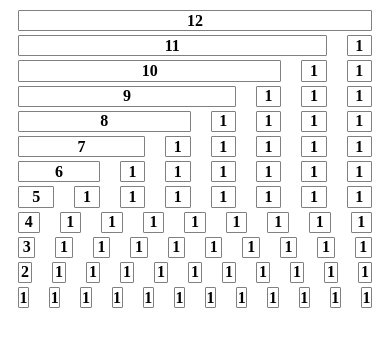
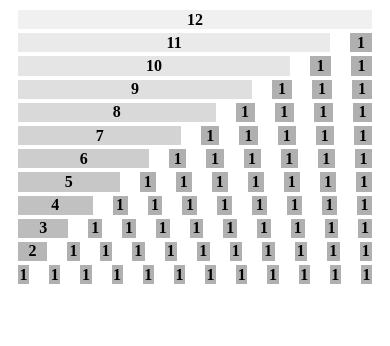
Before and after one commit to nyvang/sass-flex-grid, a plain HTML site: page index.html in a window 390 px wide. Drawn offline with Linux system fonts and the light colour scheme.

Commit message:
12x 1-column bug - fixed!
The bug has been fixed simply by removing the 1px border, which was
there only to visualize the columns. Added a background color instead.

The pixel size has been converted and replaced with 'em' based values
instead. Due to this, the calculations within the algorithm has been
optimized, giving a better result in the browser.

TODO: Mobile-first design, and @media-queries in general.

```diff
--- a/index.html
+++ b/index.html
@@ -9,117 +9,117 @@
 <body class="flex-grid">
 
     <div class="flex-row">
-        <div class="flex-col gw_12"><b>12</b>  </div>
+        <div class="flex-col gwd_12"><b>12</b>  </div>
     </div>
 
     <div class="flex-row">
-        <div class="flex-col gw_11"><b>11</b>  </div>
-        <div class="flex-col gw_1"><b>1</b>  </div>
+        <div class="flex-col gwd_11"><b>11</b>  </div>
+        <div class="flex-col gwd_1"><b>1</b>  </div>
     </div>
 
     <div class="flex-row">
-        <div class="flex-col gw_10"><b>10</b>  </div>
-        <div class="flex-col gw_1"><b>1</b>  </div>
-        <div class="flex-col gw_1"><b>1</b>  </div>
+        <div class="flex-col gwd_10"><b>10</b>  </div>
+        <div class="flex-col gwd_1"><b>1</b>  </div>
+        <div class="flex-col gwd_1"><b>1</b>  </div>
     </div>
 
     <div class="flex-row">
-        <div class="flex-col gw_9"><b>9</b>  </div>
-        <div class="flex-col gw_1"><b>1</b>  </div>
-        <div class="flex-col gw_1"><b>1</b>  </div>
-        <div class="flex-col gw_1"><b>1</b>  </div>
+        <div class="flex-col gwd_9"><b>9</b>  </div>
+        <div class="flex-col gwd_1"><b>1</b>  </div>
+        <div class="flex-col gwd_1"><b>1</b>  </div>
+        <div class="flex-col gwd_1"><b>1</b>  </div>
     </div>
 
     <div class="flex-row">
-        <div class="flex-col gw_8"><b>8</b>  </div>
-        <div class="flex-col gw_1"><b>1</b>  </div>
-        <div class="flex-col gw_1"><b>1</b>  </div>
-        <div class="flex-col gw_1"><b>1</b>  </div>
-        <div class="flex-col gw_1"><b>1</b>  </div>
+        <div class="flex-col gwd_8"><b>8</b>  </div>
+        <div class="flex-col gwd_1"><b>1</b>  </div>
+        <div class="flex-col gwd_1"><b>1</b>  </div>
+        <div class="flex-col gwd_1"><b>1</b>  </div>
+        <div class="flex-col gwd_1"><b>1</b>  </div>
     </div>
 
     <div class="flex-row">
-        <div class="flex-col gw_7"><b>7</b>  </div>
-        <div class="flex-col gw_1"><b>1</b>  </div>
-        <div class="flex-col gw_1"><b>1</b>  </div>
-        <div class="flex-col gw_1"><b>1</b>  </div>
-        <div class="flex-col gw_1"><b>1</b>  </div>
-        <div class="flex-col gw_1"><b>1</b>  </div>
+        <div class="flex-col gwd_7"><b>7</b>  </div>
+        <div class="flex-col gwd_1"><b>1</b>  </div>
+        <div class="flex-col gwd_1"><b>1</b>  </div>
+        <div class="flex-col gwd_1"><b>1</b>  </div>
+        <div class="flex-col gwd_1"><b>1</b>  </div>
+        <div class="flex-col gwd_1"><b>1</b>  </div>
     </div>
 
     <div class="flex-row">
-        <div class="flex-col gw_6"><b>6</b>  </div>
-        <div class="flex-col gw_1"><b>1</b>  </div>
-        <div class="flex-col gw_1"><b>1</b>  </div>
-        <div class="flex-col gw_1"><b>1</b>  </div>
-        <div class="flex-col gw_1"><b>1</b>  </div>
-        <div class="flex-col gw_1"><b>1</b>  </div>
-        <div class="flex-col gw_1"><b>1</b>  </div>
+        <div class="flex-col gwd_6"><b>6</b>  </div>
+        <div class="flex-col gwd_1"><b>1</b>  </div>
+        <div class="flex-col gwd_1"><b>1</b>  </div>
+        <div class="flex-col gwd_1"><b>1</b>  </div>
+        <div class="flex-col gwd_1"><b>1</b>  </div>
+        <div class="flex-col gwd_1"><b>1</b>  </div>
+        <div class="flex-col gwd_1"><b>1</b>  </div>
     </div>
 
     <div class="flex-row">
-        <div class="flex-col gw_5"><b>5</b>  </div>
-        <div class="flex-col gw_1"><b>1</b>  </div>
-        <div class="flex-col gw_1"><b>1</b>  </div>
-        <div class="flex-col gw_1"><b>1</b>  </div>
-        <div class="flex-col gw_1"><b>1</b>  </div>
-        <div class="flex-col gw_1"><b>1</b>  </div>
-        <div class="flex-col gw_1"><b>1</b>  </div>
-        <div class="flex-col gw_1"><b>1</b>  </div>
+        <div class="flex-col gwd_5"><b>5</b>  </div>
+        <div class="flex-col gwd_1"><b>1</b>  </div>
+        <div class="flex-col gwd_1"><b>1</b>  </div>
+        <div class="flex-col gwd_1"><b>1</b>  </div>
+        <div class="flex-col gwd_1"><b>1</b>  </div>
+        <div class="flex-col gwd_1"><b>1</b>  </div>
+        <div class="flex-col gwd_1"><b>1</b>  </div>
+        <div class="flex-col gwd_1"><b>1</b>  </div>
     </div>
 
     <div class="flex-row">
-        <div class="flex-col gw_4"><b>4</b>  </div>
-        <div class="flex-col gw_1"><b>1</b>  </div>
-        <div class="flex-col gw_1"><b>1</b>  </div>
-        <div class="flex-col gw_1"><b>1</b>  </div>
-        <div class="flex-col gw_1"><b>1</b>  </div>
-        <div class="flex-col gw_1"><b>1</b>  </div>
-        <div class="flex-col gw_1"><b>1</b>  </div>
-        <div class="flex-col gw_1"><b>1</b>  </div>
-        <div class="flex-col gw_1"><b>1</b>  </div>
+        <div class="flex-col gwd_4"><b>4</b>  </div>
+        <div class="flex-col gwd_1"><b>1</b>  </div>
+        <div class="flex-col gwd_1"><b>1</b>  </div>
+        <div class="flex-col gwd_1"><b>1</b>  </div>
+        <div class="flex-col gwd_1"><b>1</b>  </div>
+        <div class="flex-col gwd_1"><b>1</b>  </div>
+        <div class="flex-col gwd_1"><b>1</b>  </div>
+        <div class="flex-col gwd_1"><b>1</b>  </div>
+        <div class="flex-col gwd_1"><b>1</b>  </div>
     </div>
 
     <div class="flex-row">
-        <div class="flex-col gw_3"><b>3</b>  </div>
-        <div class="flex-col gw_1"><b>1</b>  </div>
-        <div class="flex-col gw_1"><b>1</b>  </div>
-        <div class="flex-col gw_1"><b>1</b>  </div>
-        <div class="flex-col gw_1"><b>1</b>  </div>
-        <div class="flex-col gw_1"><b>1</b>  </div>
-        <div class="flex-col gw_1"><b>1</b>  </div>
-        <div class="flex-col gw_1"><b>1</b>  </div>
-        <div class="flex-col gw_1"><b>1</b>  </div>
-        <div class="flex-col gw_1"><b>1</b>  </div>
+        <div class="flex-col gwd_3"><b>3</b>  </div>
+        <div class="flex-col gwd_1"><b>1</b>  </div>
+        <div class="flex-col gwd_1"><b>1</b>  </div>
+        <div class="flex-col gwd_1"><b>1</b>  </div>
+        <div class="flex-col gwd_1"><b>1</b>  </div>
+        <div class="flex-col gwd_1"><b>1</b>  </div>
+        <div class="flex-col gwd_1"><b>1</b>  </div>
+        <div class="flex-col gwd_1"><b>1</b>  </div>
+        <div class="flex-col gwd_1"><b>1</b>  </div>
+        <div class="flex-col gwd_1"><b>1</b>  </div>
     </div>
 
     <div class="flex-row">
-        <div class="flex-col gw_2"><b>2</b>  </div>
-        <div class="flex-col gw_1"><b>1</b>  </div>
-        <div class="flex-col gw_1"><b>1</b>  </div>
-        <div class="flex-col gw_1"><b>1</b>  </div>
-        <div class="flex-col gw_1"><b>1</b>  </div>
-        <div class="flex-col gw_1"><b>1</b>  </div>
-        <div class="flex-col gw_1"><b>1</b>  </div>
-        <div class="flex-col gw_1"><b>1</b>  </div>
-        <div class="flex-col gw_1"><b>1</b>  </div>
-        <div class="flex-col gw_1"><b>1</b>  </div>
-        <div class="flex-col gw_1"><b>1</b>  </div>
+        <div class="flex-col gwd_2"><b>2</b>  </div>
+        <div class="flex-col gwd_1"><b>1</b>  </div>
+        <div class="flex-col gwd_1"><b>1</b>  </div>
+        <div class="flex-col gwd_1"><b>1</b>  </div>
+        <div class="flex-col gwd_1"><b>1</b>  </div>
+        <div class="flex-col gwd_1"><b>1</b>  </div>
+        <div class="flex-col gwd_1"><b>1</b>  </div>
+        <div class="flex-col gwd_1"><b>1</b>  </div>
+        <div class="flex-col gwd_1"><b>1</b>  </div>
+        <div class="flex-col gwd_1"><b>1</b>  </div>
+        <div class="flex-col gwd_1"><b>1</b>  </div>
     </div>
 
     <div class="flex-row">
-        <div class="flex-col gw_1"><b>1</b>  </div>
-        <div class="flex-col gw_1"><b>1</b>  </div>
-        <div class="flex-col gw_1"><b>1</b>  </div>
-        <div class="flex-col gw_1"><b>1</b>  </div>
-        <div class="flex-col gw_1"><b>1</b>  </div>
-        <div class="flex-col gw_1"><b>1</b>  </div>
-        <div class="flex-col gw_1"><b>1</b>  </div>
-        <div class="flex-col gw_1"><b>1</b>  </div>
-        <div class="flex-col gw_1"><b>1</b>  </div>
-        <div class="flex-col gw_1"><b>1</b>  </div>
-        <div class="flex-col gw_1"><b>1</b>  </div>
-        <div class="flex-col gw_1"><b>1</b>  </div>
+        <div class="flex-col gwd_1"><b>1</b>  </div>
+        <div class="flex-col gwd_1"><b>1</b>  </div>
+        <div class="flex-col gwd_1"><b>1</b>  </div>
+        <div class="flex-col gwd_1"><b>1</b>  </div>
+        <div class="flex-col gwd_1"><b>1</b>  </div>
+        <div class="flex-col gwd_1"><b>1</b>  </div>
+        <div class="flex-col gwd_1"><b>1</b>  </div>
+        <div class="flex-col gwd_1"><b>1</b>  </div>
+        <div class="flex-col gwd_1"><b>1</b>  </div>
+        <div class="flex-col gwd_1"><b>1</b>  </div>
+        <div class="flex-col gwd_1"><b>1</b>  </div>
+        <div class="flex-col gwd_1"><b>1</b>  </div>
     </div>
 
 </body>
--- a/source/scss/_grid.scss
+++ b/source/scss/_grid.scss
@@ -1,25 +1,27 @@
+// Grid "engine" library
+// Note! Must be imported after the _flexbox library
 
-
-// In order to see grid borders. If no need in prod, remove it
-@mixin test-border() {
-    border: 1px solid gray;
-    border-radius: 1px;
-}
+// Implementing the no-breakpoints principle
+body { font-size: 1em; }
 
 // Variables
 $grid-size: 12;
-$column-width: 60px;
-$gutter-width: 20px;
-$page-width: 960px;
+$column-width: 60;
+$gutter-width: 20;
+$page-width: 960;
+
+$column-width-em: $column-width / 16 * 1em;
+$gutter-width-em: $gutter-width / 16 * 1em;
+$page-width-em: $page-width / 16 * 1em;
 
 // The Grid Loop - what makes it all tick-tack //
-$i: 1;
-@while $i <= $grid-size {
-    .gw_#{ $i } {
-        max-width: ( ( $i * $column-width ) + ( $i * $gutter-width ) - $gutter-width ) / $page-width * 100% ;
-	padding: $column-width / 100 0;
+@while $grid-size > 0 {
+    .gwd_#{ $grid-size } {
+	width: $grid-size * ($column-width-em + $gutter-width-em) -  ($gutter-width-em);
+	padding: $column-width-em / 100 0;
+	background-color: lighten(#aaa, $grid-size % 400 * 2.29554%);
     }
-    $i: $i + 1 !global;
+    $grid-size: $grid-size - 1 !global;
 }
 
 // Main container for the grid.
@@ -31,7 +33,8 @@ body.flex-grid{
 // Rows are placed inside the grid.
 .flex-row {
     @include flex-display(inline-flex);
-    width: $page-width;
+    width: $page-width-em;
+    max-width: 100%;
     margin: 0 auto;
     overflow: hidden;
 }
@@ -39,9 +42,7 @@ body.flex-grid{
 // Columns are placed in the rows
 .flex-col {
     @include flex();
-    @include test-border();
-    margin: 2px ( $gutter-width / 2 );
+    margin: 2px ( $gutter-width-em / 2 );
     overflow: hidden;
     text-align: center;
-
 }
```
Also changed, not shown: source/flex-grid.css.
